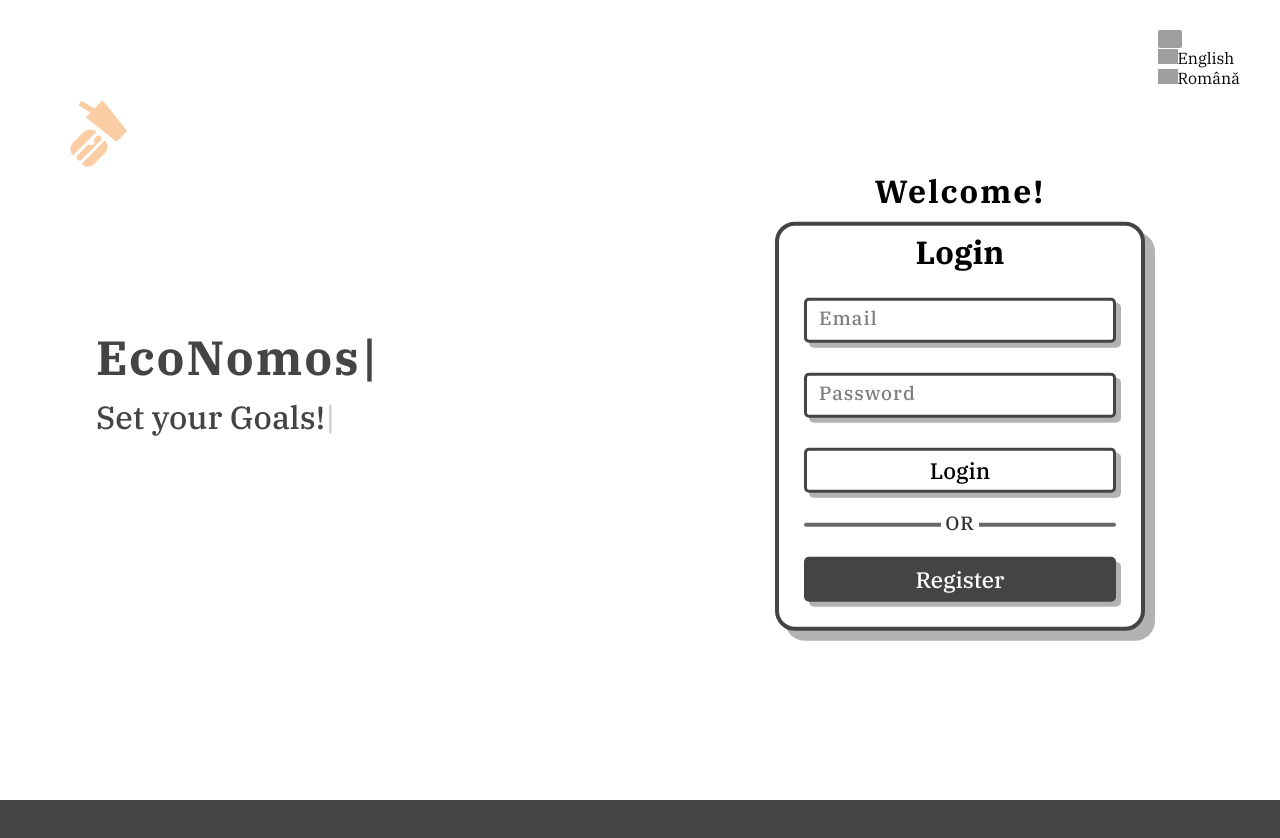
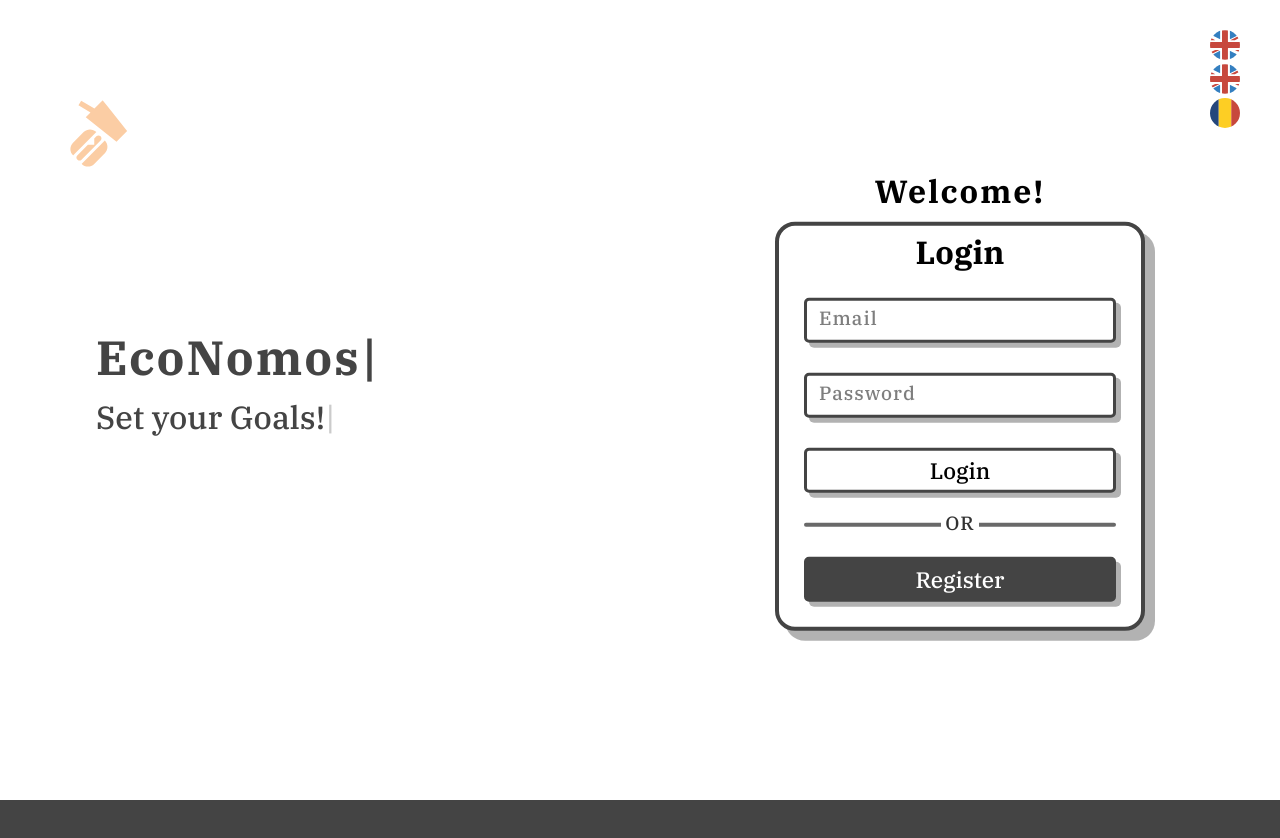
Before and after one commit to costiz7/EcoNomos, a React (Vite) app in the folder client/: page / in a window 1280 px wide. Both pictures are taken after a click on the element 1228 px from the left and 39 px from the top of the page. Shown: the top 838 px of the page. Built offline with nearby package versions, Linux system fonts and the light colour scheme; grey boxes are pictures that could not be loaded.

Commit message:
Implemented new icons for language selector

```diff
--- /dev/null
+++ b/client/src/Icons/EnIcon.jsx
@@ -0,0 +1,30 @@
+function EnIcon({ className }) {
+    return (
+        <>
+            <svg className={className} xmlns="http://www.w3.org/2000/svg" viewBox="0 0 40 40">
+                <defs>
+                    <style>{`.cls-en-1{fill:none;}.cls-en-2{clip-path:url(#clip-path-en);}.cls-en-3{fill:#fff;}.cls-en-4{fill:#c7483d;}.cls-en-5{fill:#347fc0;}.cls-en-6{fill:#c7483e;}`}</style>
+                    <clipPath id="clip-path-en"><circle className="cls-en-1" cx="20" cy="20" r="20"/></clipPath>
+                </defs>
+                <g id="Capa_2" data-name="Capa 2">
+                    <g id="Capa_1-2" data-name="Capa 1">
+                        <g className="cls-en-2">
+                            <path className="cls-en-3" d="M57.36,20q0,9.63,0,19.25c0,.27-.08.35-.66.35H-16.75c-.54,0-.63-.06-.63-.33q0-19.26,0-38.53c0-.26.06-.34.62-.34Q20,.4,56.79.38c.51,0,.59.06.59.32Q57.35,10.35,57.36,20Z"/>
+                            <path className="cls-en-4" d="M40.56,24c-5.25,0-10.49,0-15.73,0-.8,0-.93.24-.93,1,0,4.62,0,9.23,0,13.84,0,.64-.17.81-.81.8q-3.16-.06-6.33,0c-.58,0-.74-.15-.73-.73,0-4.63,0-9.27,0-13.91,0-.72-.13-1-.93-1-10.48,0-21,0-31.45,0-.61,0-.83-.09-.81-.77.05-2.13,0-4.27,0-6.4,0-.64.19-.74.77-.74q15.74,0,31.46,0c.94,0,.94,0,.94-.92,0-4.69,0-9.37,0-14,0-.63.18-.76.77-.75,2.11,0,4.23,0,6.34,0,.59,0,.77.12.77.75,0,4.73,0,9.46,0,14.19,0,.66.19.8.82.8,10.55,0,21.11,0,31.67,0,.63,0,.87.11.85.81-.06,2.11-.05,4.22,0,6.33,0,.68-.2.78-.81.78C51.14,24,45.85,24,40.56,24Z"/>
+                            <path className="cls-en-5" d="M-10.2.43Q1.38.43,13,.43c.36,0,.51.09.51.48,0,3.79,0,7.57,0,11.5L-10.23.56Z"/>
+                            <path className="cls-en-5" d="M50.23.56,26.68,12.34c-.22-.16-.14-.35-.14-.5q0-5.35,0-10.71c0-.36-.09-.71.51-.71,7.72,0,15.44,0,23.16,0Z"/>
+                            <path className="cls-en-5" d="M-9.9,39.55c.1-.23.33-.26.51-.35L12.77,28.11c.51-.26.72-.32.71.4,0,3.47,0,6.94,0,10.4,0,.46-.06.7-.62.7-7.54,0-15.08,0-22.63,0A.34.34,0,0,1-9.9,39.55Z"/>
+                            <path className="cls-en-5" d="M50.05,39.6c-7.73,0-15.29,0-22.86,0-.5,0-.67-.14-.67-.66,0-3.51,0-7,0-10.54,0-.43,0-.65.53-.39q11.3,5.67,22.62,11.32A3.5,3.5,0,0,1,50.05,39.6Z"/>
+                            <path className="cls-en-6" d="M27.51,13.39l1.55-.79L52.91.69a3,3,0,0,1,3.38.48c.42.39.47.58-.13.88C51.4,4.4,46.67,6.78,41.92,9.16L33.8,13.22a2.69,2.69,0,0,1-1.25.31c-1.67,0-3.34,0-5,0Z"/>
+                            <path className="cls-en-4" d="M-16.45,38.31l.64-.34,22-11a3,3,0,0,1,1.38-.34c1.65,0,3.3,0,5,0-.06.29-.32.29-.49.38L-12.55,39.32A3.19,3.19,0,0,1-16.45,38.31Z"/>
+                            <path className="cls-en-6" d="M33.35,26.65c1.82,0,3.63,0,5.45,0a1.48,1.48,0,0,1,.68.22q8.6,4.3,17.2,8.59c.4.2.61.41.55.87a6.93,6.93,0,0,1-.11,1c-.32,1.08-.41,1.13-1.4.64L34,27.1l-.64-.33Z"/>
+                            <path className="cls-en-6" d="M6.62,13.52c-1.81,0-3.54,0-5.26,0a2.29,2.29,0,0,1-1-.31Q-8,9-16.32,4.91c-.59-.29-.86-.62-.76-1.26,0-.24,0-.49,0-.73.14-1.11.35-1.21,1.33-.72L5.92,13A1.24,1.24,0,0,1,6.62,13.52Z"/>
+                        </g>
+                    </g>
+                </g>
+            </svg>
+        </>
+    );
+}
+
+export default EnIcon;
--- /dev/null
+++ b/client/src/Icons/RoIcon.jsx
@@ -0,0 +1,23 @@
+function RoIcon({ className }) {
+    return (
+        <>
+            <svg className={className} xmlns="http://www.w3.org/2000/svg" viewBox="0 0 40 40">
+                <defs>
+                    <style>{`.cls-ro-1{fill:none;}.cls-ro-2{clip-path:url(#clip-path-ro);}.cls-ro-3{fill:#fdce24;}.cls-ro-4{fill:#c7483d;}.cls-ro-5{fill:#25477c;}`}</style>
+                    <clipPath id="clip-path-ro"><circle className="cls-ro-1" cx="20" cy="20" r="20"/></clipPath>
+                </defs>
+                <g id="Capa_2" data-name="Capa 2">
+                    <g id="Capa_1-2" data-name="Capa 1">
+                        <g className="cls-ro-2">
+                            <path className="cls-ro-3" d="M11.41-1.37H28.24a.8.8,0,0,1,.15,0A2.85,2.85,0,0,1,28.55.08q0,14.27,0,28.53V40.1a2.56,2.56,0,0,1-.17,1.27l-.54,0H11.41a2.39,2.39,0,0,1-.19-1.34V21.59q0-10.77,0-21.54A2.5,2.5,0,0,1,11.41-1.37Z"/>
+                            <path className="cls-ro-4" d="M28.39,41.37V-1.35c1.68,0,3.36,0,5,0,3.13,0,6.27,0,9.4,0,1.53,0,2.42,1.69,2.41,3.88-.05,11.79,0,23.58,0,35.38,0,2.09-.84,3.53-2.14,3.53-4.87,0-9.73,0-14.59,0A.29.29,0,0,1,28.39,41.37Z"/>
+                            <path className="cls-ro-5" d="M11.41-1.37q0,19.63,0,39.28c0,1.16,0,2.32,0,3.48q-7.24,0-14.49,0c-1.3,0-2.16-1.43-2.16-3.51V2.12c0-2.07.86-3.5,2.16-3.5Q4.17-1.39,11.41-1.37Z"/>
+                        </g>
+                    </g>
+                </g>
+            </svg>
+        </>
+    );
+}
+
+export default RoIcon;
--- a/client/src/LanguageSwitcher/LanguageSwitcher.css
+++ b/client/src/LanguageSwitcher/LanguageSwitcher.css
@@ -0,0 +1,9 @@
+.icon-large {
+    width: 30px;
+    height: 30px;
+}
+
+.icon-small {
+    width: 30px;
+    height: 30px;
+}
--- a/client/src/LanguageSwitcher/LanguageSwitcher.jsx
+++ b/client/src/LanguageSwitcher/LanguageSwitcher.jsx
@@ -1,6 +1,8 @@
 import { useState, useEffect } from 'react';
 import './LanguageSwitcher.css';
 import { useLanguage } from '../context/LanguageContext';
+import EnIcon from '../Icons/EnIcon.jsx';
+import RoIcon from '../Icons/RoIcon.jsx';
 
 function LanguageSwitcher({ className }) {
     const [isOpen, setIsOpen] = useState(false);
@@ -64,26 +66,19 @@ function LanguageSwitcher({ className }) {
     return (
         <div className={`language-switcher-wrapper ${className}`}>
 
-            {/* Butonul principal cu imagine în loc de emoji */}
             <div className="current-language-btn" onClick={toggleDropdown}>
-                <img
-                    src={currentLang === 'en' ? 'https://flagcdn.com/w40/gb.png' : 'https://flagcdn.com/w40/ro.png'}
-                    width="24"
-                    alt="Current Language Flag"
-                    style={{ borderRadius: '2px', display: 'block' }}
-                />
+                {/* Trimitem clasa icon-large pentru cerculețul mare */}
+                {currentLang === 'en' ? <EnIcon className="icon-large" /> : <RoIcon className="icon-large" />}
             </div>
 
-            {/* Dropdown-ul cu imagini mici lângă text */}
             {isOpen && (
                 <div className="language-dropdown slide-in-top">
                     <div className="language-option" onClick={() => selectLanguage('en')}>
-                        <img src="https://flagcdn.com/w20/gb.png" width="20" alt="UK Flag" />
-                        English
+                        {/* Trimitem clasa icon-small pentru meniul dinamic */}
+                        <EnIcon className="icon-small" />
                     </div>
                     <div className="language-option" onClick={() => selectLanguage('ro')}>
-                        <img src="https://flagcdn.com/w20/ro.png" width="20" alt="RO Flag" />
-                        Română
+                        <RoIcon className="icon-small" />
                     </div>
                 </div>
             )}
```
